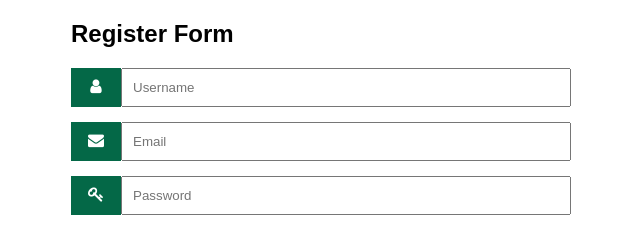
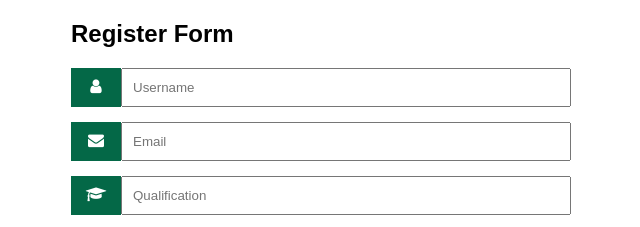
Before and after one commit to marysuguna/CoursesAfter10th, a plain HTML site: page register.html in a window 1280 px wide. Shown: the top 227 px of the page, 319-959 px from the left. Drawn offline with Linux system fonts and the light colour scheme.

Commit message:
Update register.html

```diff
--- a/register.html
+++ b/register.html
@@ -22,8 +22,8 @@
   </div>
 
   <div class="input-container">
-    <i class="fa fa-key icon"></i>
-    <input class="input-field" type="password" placeholder="Password" name="psw">
+    <i class="fa fa-graduation-cap icon"></i>
+    <input class="input-field" type="text" placeholder="Qualification" name="qualification">
   </div>
 
   <button type="submit" class="btn">Register</button>
```
